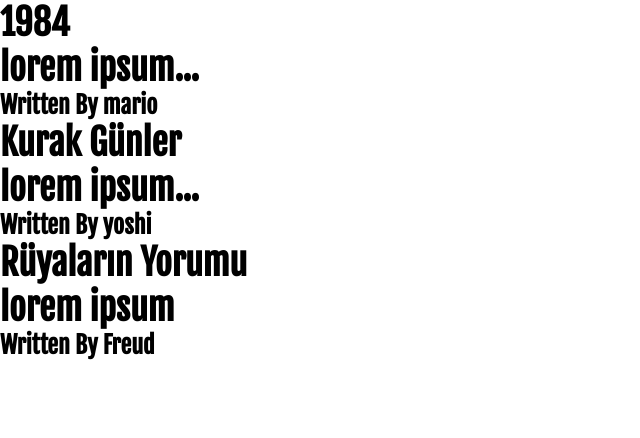
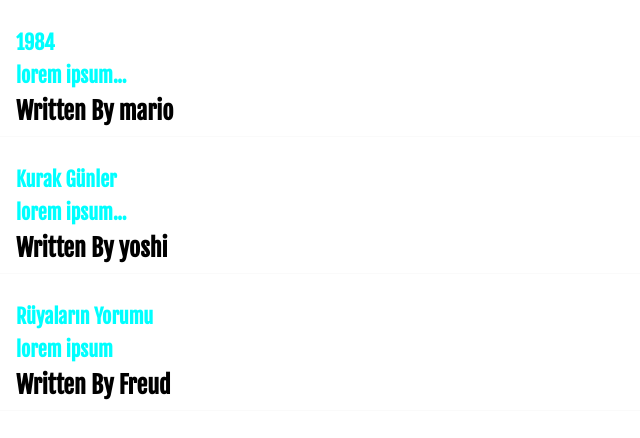
Before and after one commit to Spexso/CSE343-Online-Library-System, a React (Create React App) app in the folder web/: page /bookList in a window 1280 px wide. Shown: the top 438 px of the page, without its empty margins (0-640 px from the left). Built offline with nearby package versions, Linux system fonts and the light colour scheme.

Commit message:
Booklist framework test

```diff
--- /dev/null
+++ b/web/src/components/Booklist.css
@@ -0,0 +1,15 @@
+.book-display{
+    padding: 10px 16px;
+    margin: 20px 0;
+    border-bottom: 1px solid#fafafa;
+}
+
+.book-display:hover{
+    box-shadow: 1px 3px 5px rgba(0, 0, 0, 1);
+}
+
+.book-display h2 {
+    font-size: 20px;
+    color: aqua;
+    margin-bottom: 8px;
+}
--- a/web/src/components/Booklist.js
+++ b/web/src/components/Booklist.js
@@ -1,4 +1,5 @@
 import { useState } from "react";
+import '../components/Booklist.css';
 
 const Booklist = () => {
     // eslint-disable-next-line
```
